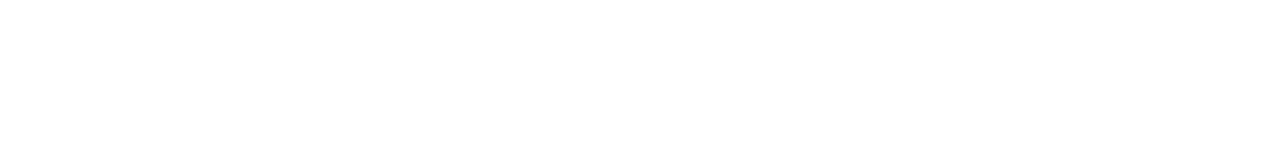
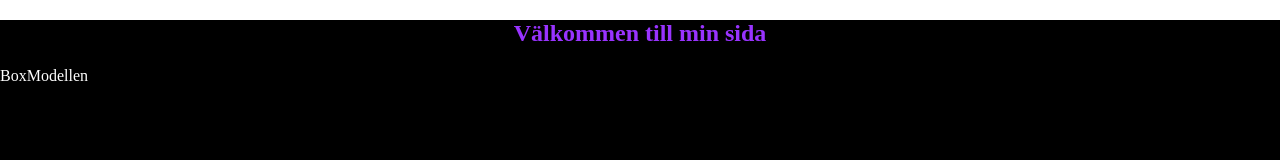
Before and after one commit to TomasPaepke/css-kod, a plain HTML site: page index.html in a window 1280 px wide. Drawn offline with Linux system fonts and the light colour scheme.

Commit message:
lite css kod

```diff
--- a/index.html
+++ b/index.html
@@ -4,8 +4,14 @@
     <meta charset="UTF-8">
     <meta name="viewport" content="width=device-width, initial-scale=1.0">
     <title>Document</title>
+    <link rel="stylesheet" href="styles.css">
 </head>
 <body>
-
+    <section>
+        <h1>Välkommen till min sida</h1>
+        <section>
+            <p>BoxModellen</p>
+        </section>
+    </section>
 </body>
 </html>
--- a/styles.css
+++ b/styles.css
@@ -0,0 +1,16 @@
+body {
+    width: 100vw;
+    height: 100vh;
+    margin: 0;
+    color: #fff;
+}
+
+h1 {
+    color: #93f;
+    text-align: center;
+}
+
+section {
+    background-color: black;
+    height: 100%;
+}
```
